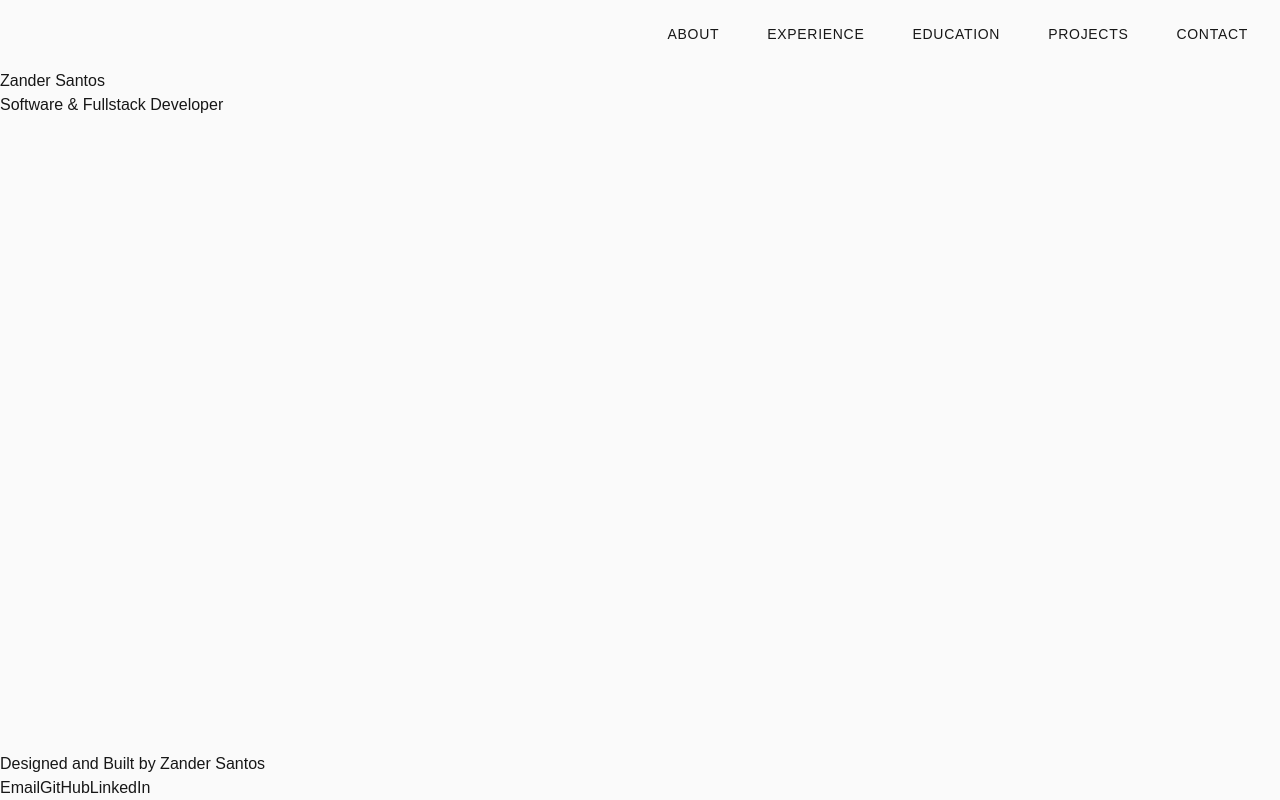
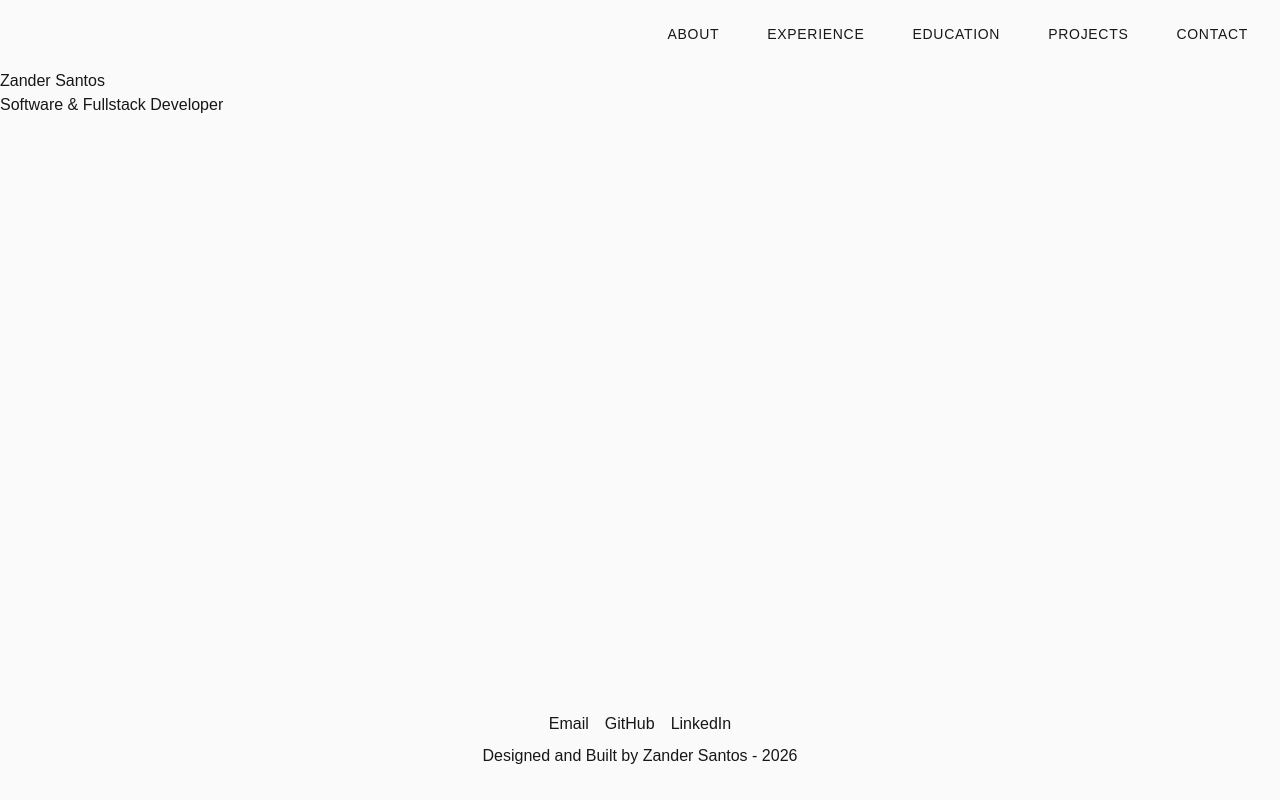
Before and after one commit to zandersantos/zander-santos-portfolio, a Next.js app in the folder zander-santos-portfolio/: page / in a window 1280 px wide. Built offline with nearby package versions, Linux system fonts and the light colour scheme.

Commit message:
Updated Footer styling and added a footer element

```diff
--- a/zander-santos-portfolio/components/Footer.tsx
+++ b/zander-santos-portfolio/components/Footer.tsx
@@ -1,13 +1,14 @@
 const Footer = () => {
   return (
-    <div>
-      <p>Designed and Built by Zander Santos</p>
-      <div>
-        <a href="mailto:zander.santos.dev@gmail.com">Email</a>
-        <a href="https://github.com/zandersantos">GitHub</a>
-        <a href="https://www.linkedin.com/in/zander-santos/">LinkedIn</a>
+    <footer className="flex flex-col items-center justify-center py-8 text-center">
+      <div className="mb-2 flex gap-4">
+        <a href="mailto:zander.santos.dev@gmail.com" className="footer-link">Email</a>
+        <a href="https://github.com/zandersantos" className="footer-link">GitHub</a>
+        <a href="https://www.linkedin.com/in/zander-santos/" className="footer-link">LinkedIn</a>
       </div>
-    </div>
+
+      <p>Designed and Built by Zander Santos - 2026</p>
+    </footer>
   )
 }
 
```
